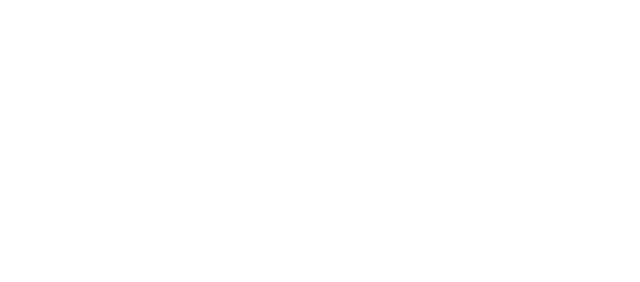
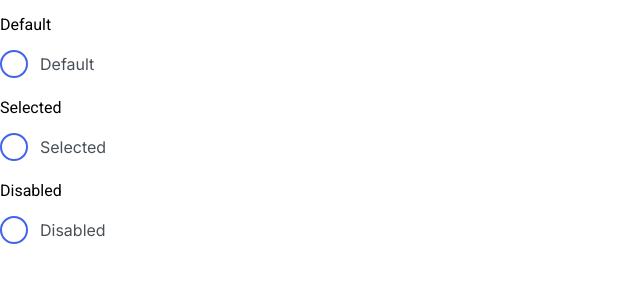
Before and after one commit to js-tasks-ru/htmlcss-20220210_schyotkina-anna, a website: page 07-lection5/02-radio/index.html in a window 1280 px wide. Shown: the whole page, without its empty margins (0-640 px from the left). Drawn offline with Linux system fonts and the light colour scheme.

Commit message:
первая версия

```diff
--- a/07-lection5/02-radio/index.html
+++ b/07-lection5/02-radio/index.html
@@ -2,10 +2,44 @@
 <!-- Страница радио -->
 <html lang="ru">
     <head>
+        <meta charset="utf-8">
+        <meta name="viewport" content="width=device-width, initial-scale=1.0">
+        <link rel="stylesheet" href="../../assets/css/normalize.css">
         <link rel="stylesheet" href="../../assets/css/main.css">
         <link rel="stylesheet" href="./radio.css">
     </head>
     <body>
+        <p>Default</p>
+        <label class="radio">
+            <input type="radio" name="radioGroup1" class="radio__input">
+            <span class="radio__state">
+                <span class="radio__control">
+                    <span class="radio__icon"></span>
+                </span>
+                <span class="radio__title">Default</span>
+            </span>
+        </label>
 
+        <p>Selected</p>
+        <label class="radio">
+            <input type="radio" name="radioGroup1" class="radio__input">
+            <span class="radio__state">
+                <span class="radio__control">
+                    <span class="radio__icon"></span>
+                </span>
+                <span class="radio__title">Selected</span>
+            </span>
+        </label>
+
+        <p>Disabled</p>
+        <label class="radio">
+            <input type="radio" name="radioGroup1" class="radio__input" disabled>
+            <span class="radio__state">
+                <span class="radio__control">
+                    <span class="radio__icon"></span>
+                </span>
+                <span class="radio__title">Disabled</span>
+            </span>
+        </label>
     </body>
 </html>
--- a/07-lection5/02-radio/radio.css
+++ b/07-lection5/02-radio/radio.css
@@ -0,0 +1,37 @@
+.radio {
+    display: inline-flex;
+}
+
+.radio__input {
+    position: absolute;
+    outline: none;
+    clip: rect(0, 0, 0, 0);
+}
+
+.radio__state {
+    display: flex;
+    align-items: center;
+    gap: 12px;
+    cursor: pointer;
+}
+
+.radio__control {
+    width: 28px;
+    height: 28px;
+    border: 2px solid var(--primary-border);
+    box-sizing: border-box;
+    border-radius: 14px;
+}
+
+.radio__icon {
+
+}
+
+.radio__title {
+    font-family: Inter;
+    font-style: normal;
+    font-weight: normal;
+    font-size: 16px;
+    line-height: 24px;
+    color: var(--text-details);
+}
```
